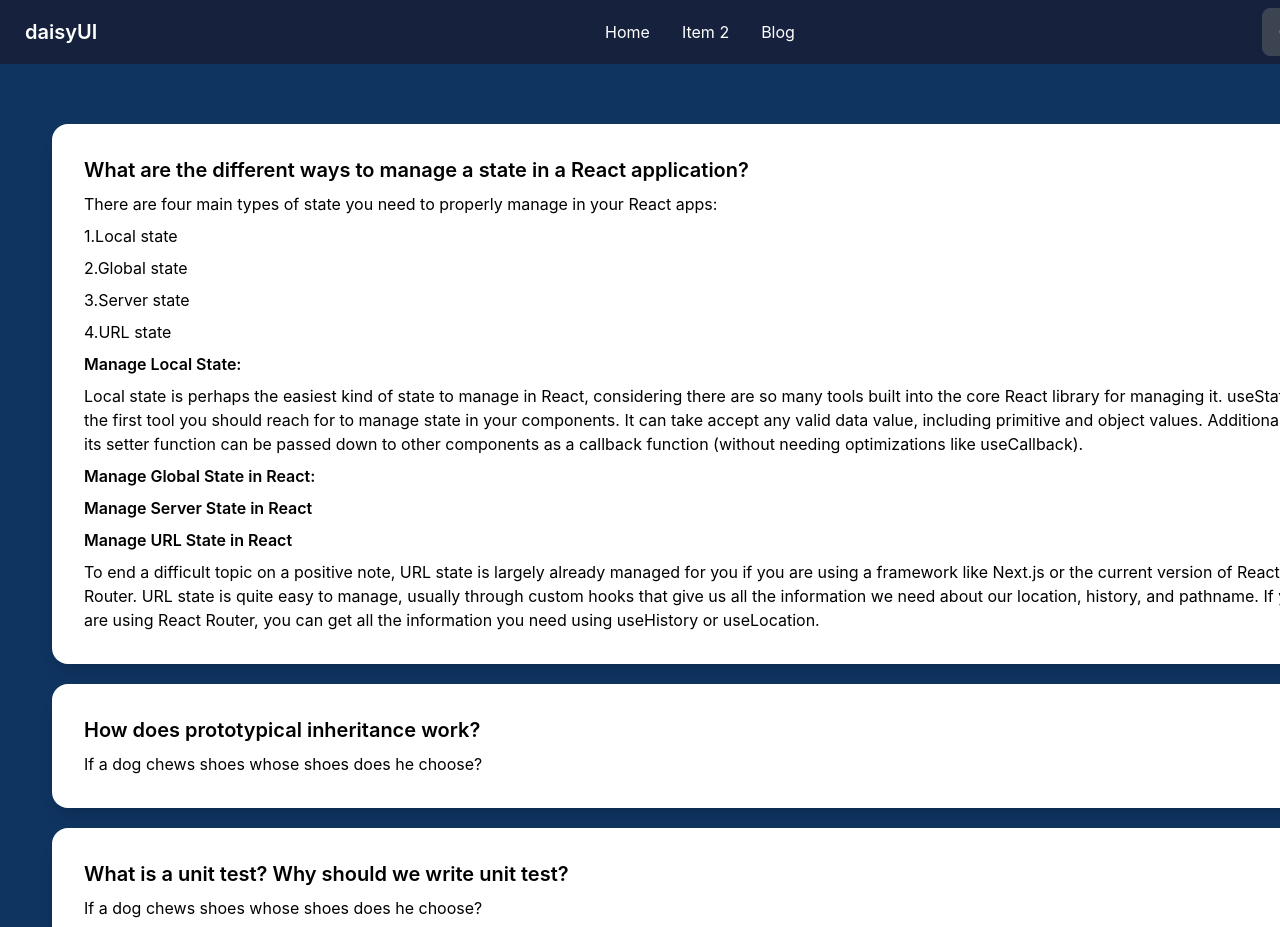
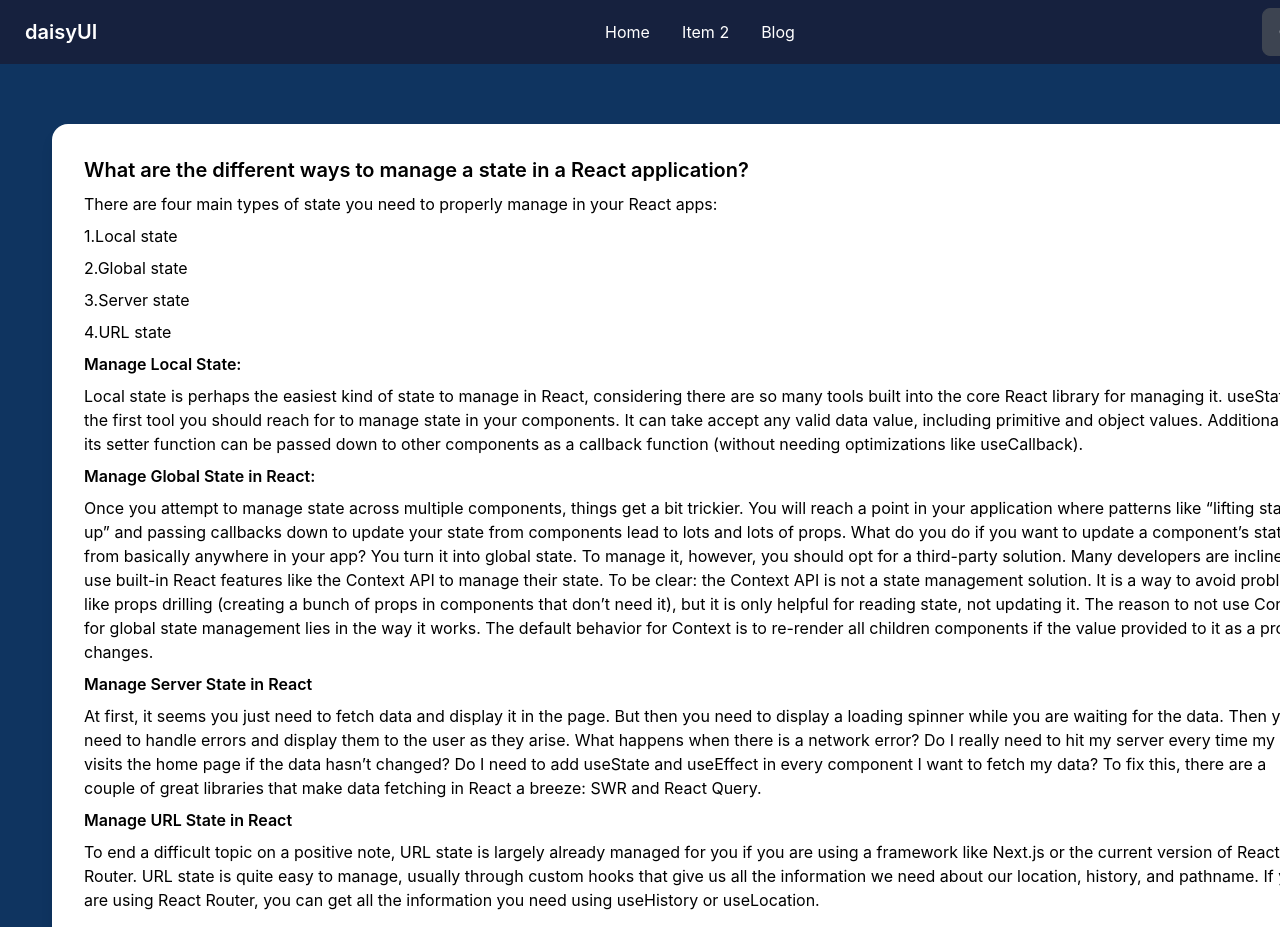
Before and after one commit to Taher027/resale-website-clint-side, a React (Create React App) app: page /blog in a window 1280 px wide. Shown: the top 927 px of the page. Built offline with nearby package versions, Linux system fonts and the light colour scheme.

Commit message:
added blog

```diff
--- a/src/Pages/Blog/Blog.js
+++ b/src/Pages/Blog/Blog.js
@@ -18,7 +18,22 @@ const Blog = () => {
 
                         It can take accept any valid data value, including primitive and object values. Additionally, its setter function can be passed down to other components as a callback function (without needing optimizations like useCallback).</p>
                     <p className='text-black font-semibold'>Manage Global State in React: </p>
+                    <p className='text-black'>Once you attempt to manage state across multiple components, things get a bit trickier.
+
+                        You will reach a point in your application where patterns like “lifting state up” and passing callbacks down to update your state from components lead to lots and lots of props.
+
+                        What do you do if you want to update a component’s state from basically anywhere in your app? You turn it into global state.
+
+                        To manage it, however, you should opt for a third-party solution. Many developers are inclined to use built-in React features like the Context API to manage their state.
+
+                        To be clear: the Context API is not a state management solution. It is a way to avoid problems like props drilling (creating a bunch of props in components that don’t need it), but it is only helpful for reading state, not updating it.
+                        The reason to not use Context for global state management lies in the way it works. The default behavior for Context is to re-render all children components if the value provided to it as a prop changes.</p>
                     <p className='text-black font-semibold'>Manage Server State in React </p>
+                    <p className='text-black'> At first, it seems you just need to fetch data and display it in the page. But then you need to display a loading spinner while you are waiting for the data. Then you need to handle errors and display them to the user as they arise.
+
+                        What happens when there is a network error? Do I really need to hit my server every time my user visits the home page if the data hasn’t changed? Do I need to add useState and useEffect in every component I want to fetch my data?
+
+                        To fix this, there are a couple of great libraries that make data fetching in React a breeze: SWR and React Query.</p>
                     <p className='text-black font-semibold'>Manage URL State in React </p>
                     <p className='text-black'>To end a difficult topic on a positive note, URL state is largely already managed for you if you are using a framework like Next.js or the current version of React Router.
 
@@ -31,13 +46,13 @@ const Blog = () => {
             <div className="card  bg-base-100 shadow-lg mb-5">
                 <div className="card-body">
                     <h2 className="card-title text-black">How does prototypical inheritance work?</h2>
-                    <p className='text-black'>If a dog chews shoes whose shoes does he choose?</p>
+                    <p className='text-black'>The Prototypal Inheritance is a feature in javascript used to add methods and properties in objects. It is a method by which an object can inherit the properties and methods of another object. Traditionally, in order to get and set the [[Prototype]] of an object, we use Object. getPrototypeOf and Object.</p>
                 </div>
             </div>
             <div className="card  bg-base-100 shadow-lg mb-5 ">
                 <div className="card-body">
                     <h2 className="card-title text-black">What is a unit test? Why should we write unit test?</h2>
-                    <p className='text-black'>If a dog chews shoes whose shoes does he choose?</p>
+                    <p className='text-black'>The main objective of unit testing is to isolate written code to test and determine if it works as intended. Unit testing is an important step in the development process, because if done correctly, it can help detect early flaws in code which may be more difficult to find in later testing stages.</p>
                 </div>
             </div>
             <div className="card  bg-base-100 shadow-lg mb-5">
```
